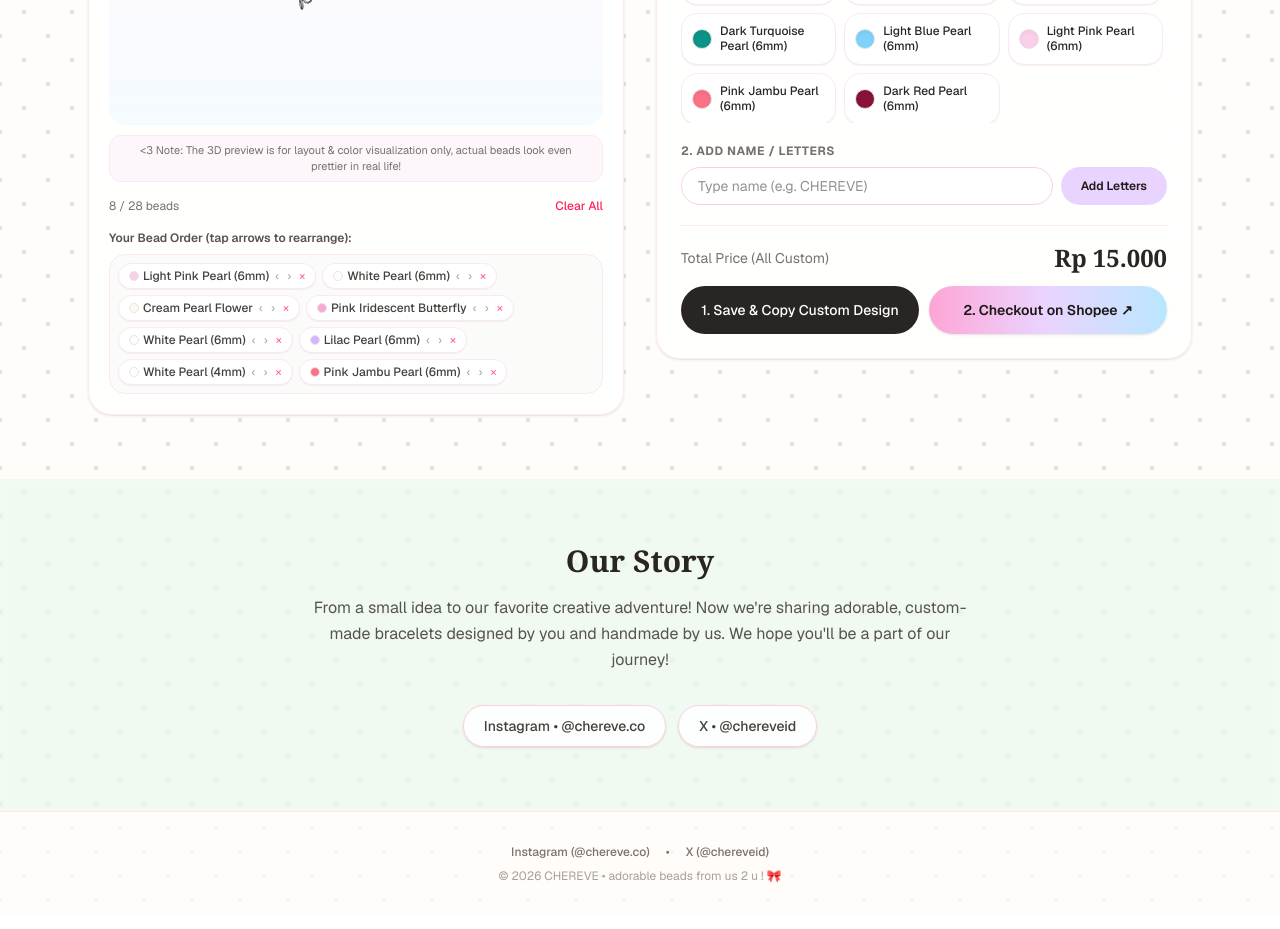
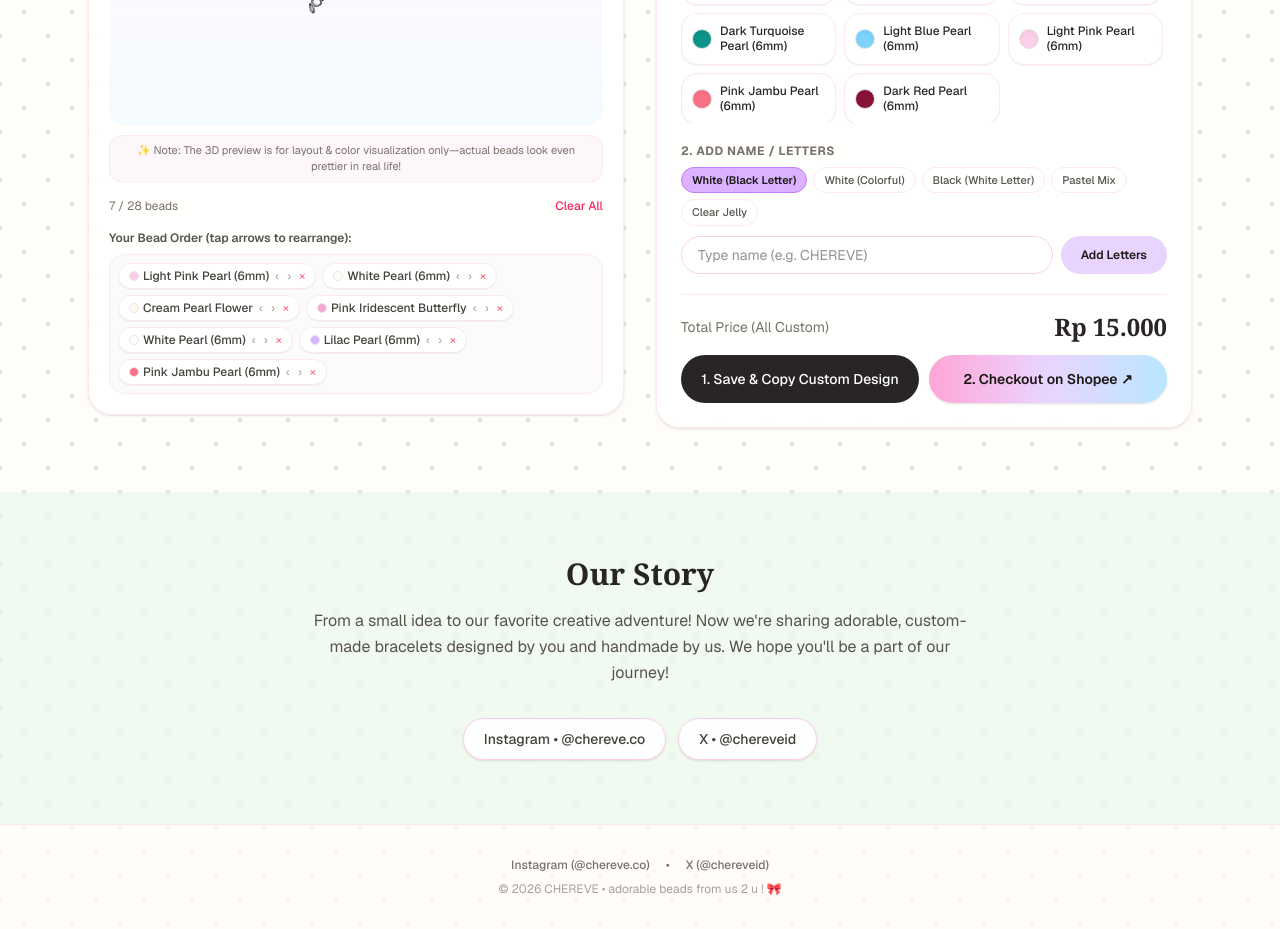
Before and after one commit to chereveid/chereve, a Next.js app: page / in a window 1280 px wide. Shown: the part 1500-2429 px from the top of the page. Built offline with nearby package versions, Linux system fonts and the light colour scheme.

Commit message:
Add files via upload

```diff
--- a/app/BraceletStudio.tsx
+++ b/app/BraceletStudio.tsx
@@ -9,9 +9,10 @@ export type CatalogItem = {
   label: string;
   color: string;
   color2?: string;
+  letterStyle?: string;
   category: BeadCategory;
   mm: 4 | 6 | 8 | 10;
-  shape?: "round" | "heart" | "flower" | "daisy" | "butterfly" | "star" | "cube";
+  shape?: "round" | "heart" | "flower" | "daisy" | "butterfly" | "star" | "coin";
 };
 
 export type BeadItem = CatalogItem & { id: string };
@@ -67,6 +68,18 @@ const CATALOG: CatalogItem[] = [
   { label: "Clear Iridescent Star", color: "#E2E8F0", category: "shapes", mm: 8, shape: "star" },
 ];
 
+const LETTER_STYLES = [
+  { id: "white-black", en: "White (Black Letter)", idLabel: "Putih (Huruf Hitam)", bg: "#FFFFFF", fg: "#18181B" },
+  { id: "white-color", en: "White (Colorful)", idLabel: "Putih (Huruf Warna)", bg: "#FFFFFF", fg: "colorful" },
+  { id: "black-white", en: "Black (White Letter)", idLabel: "Hitam (Huruf Putih)", bg: "#18181B", fg: "#FFFFFF" },
+  { id: "pastel", en: "Pastel Mix", idLabel: "Pastel Warna-Warni", bg: "pastel", fg: "#18181B" },
+  { id: "jelly", en: "Clear Jelly", idLabel: "Bening Jelly", bg: "jelly", fg: "#FFFFFF" },
+];
+
+const PASTEL_COIN_COLORS = ["#F9C6D4", "#DCC6F8", "#C8F2D6", "#C3E5FA", "#FEF08A"];
+const JELLY_COIN_COLORS = ["#F472B6", "#A855F7", "#38BDF8", "#4ADE80", "#FB923C"];
+const COLORFUL_INKS = ["#EC4899", "#8B5CF6", "#0EA5E9", "#10B981", "#F59E0B"];
+
 const INITIAL_BEADS: BeadItem[] = [
   { id: "1", label: "Light Pink Pearl (6mm)", color: "#FBCFE8", category: "pearls", mm: 6, shape: "round" },
   { id: "2", label: "White Pearl (6mm)", color: "#FFFDF9", category: "pearls", mm: 6, shape: "round" },
@@ -74,28 +87,24 @@ const INITIAL_BEADS: BeadItem[] = [
   { id: "4", label: "Pink Iridescent Butterfly", color: "#F9A8D4", category: "shapes", mm: 10, shape: "butterfly" },
   { id: "5", label: "White Pearl (6mm)", color: "#FFFDF9", category: "pearls", mm: 6, shape: "round" },
   { id: "6", label: "Lilac Pearl (6mm)", color: "#D8B4FE", category: "pearls", mm: 6, shape: "round" },
-  { id: "7", label: "White Pearl (4mm)", color: "#FFFDF9", category: "pearls", mm: 4, shape: "round" },
-  { id: "8", label: "Pink Jambu Pearl (6mm)", color: "#FB7185", category: "pearls", mm: 6, shape: "round" },
+  { id: "7", label: "Pink Jambu Pearl (6mm)", color: "#FB7185", category: "pearls", mm: 6, shape: "round" },
 ];
 function getBeadWidth(b: BeadItem): number {
-  if (b.category === "letter") return 0.28;
+  if (b.category === "letter") return 0.3;
   if (b.shape === "butterfly") return 0.34;
   if (b.shape === "heart" || b.shape === "star" || b.shape === "flower" || b.shape === "daisy") return 0.3;
   return b.mm === 4 ? 0.22 : b.mm === 6 ? 0.31 : b.mm === 8 ? 0.39 : 0.47;
 }
 
-function makeLetterTexture(letter: string) {
+function makeLetterTexture(letter: string, bgColor: string, fgColor: string) {
   const canvas = document.createElement("canvas");
   canvas.width = 128;
   canvas.height = 128;
   const ctx = canvas.getContext("2d")!;
-  ctx.fillStyle = "#FFFDF9";
+  ctx.fillStyle = bgColor;
   ctx.fillRect(0, 0, 128, 128);
-  ctx.strokeStyle = "#F9C6D4";
-  ctx.lineWidth = 8;
-  ctx.strokeRect(4, 4, 120, 120);
-  ctx.fillStyle = "#292524";
-  ctx.font = "bold 72px serif";
+  ctx.fillStyle = fgColor;
+  ctx.font = "bold 76px sans-serif";
   ctx.textAlign = "center";
   ctx.textBaseline = "middle";
   ctx.fillText(letter, 64, 68);
@@ -146,10 +155,28 @@ function buildBeadMesh(b: BeadItem): THREE.Object3D {
   const scale = b.mm === 4 ? 0.11 : b.mm === 6 ? 0.155 : b.mm === 8 ? 0.195 : 0.235;
 
   if (b.category === "letter") {
-    return new THREE.Mesh(
-      new THREE.BoxGeometry(0.26, 0.26, 0.26),
-      new THREE.MeshStandardMaterial({ map: makeLetterTexture(b.label), roughness: 0.25 })
+    const tex = makeLetterTexture(b.label, b.color, b.color2 || "#18181B");
+    const isJelly = b.letterStyle === "jelly";
+    const sideMat = new THREE.MeshPhysicalMaterial({
+      color: b.color,
+      roughness: 0.15,
+      clearcoat: 1,
+      transparent: isJelly,
+      opacity: isJelly ? 0.72 : 1,
+    });
+    const faceMat = new THREE.MeshPhysicalMaterial({
+      map: tex,
+      roughness: 0.15,
+      clearcoat: 1,
+      transparent: isJelly,
+      opacity: isJelly ? 0.85 : 1,
+    });
+    const coin = new THREE.Mesh(
+      new THREE.CylinderGeometry(0.165, 0.165, 0.1, 28),
+      [sideMat, faceMat, faceMat]
     );
+    coin.rotation.x = Math.PI / 2;
+    return coin;
   }
 
   const tex = makeSpecialTexture(b);
@@ -226,11 +253,11 @@ function buildBeadMesh(b: BeadItem): THREE.Object3D {
 
   return new THREE.Mesh(new THREE.SphereGeometry(scale, 32, 32), mat);
 }
-
 export default function BraceletStudio({ lang }: { lang: "en" | "id" }) {
   const mountRef = useRef<HTMLDivElement>(null);
   const [beads, setBeads] = useState<BeadItem[]>(INITIAL_BEADS);
   const [tab, setTab] = useState<BeadCategory>("pearls");
+  const [letterStyle, setLetterStyle] = useState("white-black");
   const [word, setWord] = useState("");
   const [copied, setCopied] = useState(false);
 
@@ -260,7 +287,6 @@ export default function BraceletStudio({ lang }: { lang: "en" | "id" }) {
     const group = new THREE.Group();
     scene.add(group);
 
-    // Calculate exact bracelet radius so beads touch snugly with zero gap
     const widths = beads.map(getBeadWidth);
     const totalBeadArc = widths.reduce((sum, w) => sum + w, 0);
     const chainGap = 0.85;
@@ -277,7 +303,6 @@ export default function BraceletStudio({ lang }: { lang: "en" | "id" }) {
     const startAngle = -beadAngleSpan / 2;
     const endAngle = beadAngleSpan / 2;
 
-    // Place beads side-by-side touching seamlessly
     let cursor = startAngle;
     beads.forEach((b, i) => {
       const w = widths[i];
@@ -289,14 +314,12 @@ export default function BraceletStudio({ lang }: { lang: "en" | "id" }) {
       group.add(obj);
     });
 
-    // Silver bead caps snug against first & last bead
     [startAngle - 0.05 / radius, endAngle + 0.05 / radius].forEach((a) => {
       const cap = new THREE.Mesh(new THREE.SphereGeometry(0.085, 16, 16), silverMat);
       cap.position.set(Math.sin(a) * radius, 0, Math.cos(a) * radius);
       group.add(cap);
     });
 
-    // Silver extender chain along the back gap
     const backSpan = Math.PI * 2 - beadAngleSpan - 0.16 / radius;
     const linkCount = Math.max(4, Math.round((backSpan * radius) / 0.11));
     for (let i = 0; i <= linkCount; i++) {
@@ -308,7 +331,6 @@ export default function BraceletStudio({ lang }: { lang: "en" | "id" }) {
       group.add(link);
     }
 
-    // Clasp jump ring + dangling silver tail
     const claspAngle = startAngle - 0.12 / radius;
     const jumpRing = new THREE.Mesh(new THREE.TorusGeometry(0.1, 0.018, 10, 24), silverMat);
     jumpRing.position.set(Math.sin(claspAngle) * radius, 0, Math.cos(claspAngle) * radius);
@@ -325,6 +347,7 @@ export default function BraceletStudio({ lang }: { lang: "en" | "id" }) {
       tailLink.rotation.y = claspAngle + (d % 2 === 0 ? 0.5 : -0.5);
       group.add(tailLink);
     }
+
     let dragging = false;
     let prevX = 0;
     let prevY = 0;
@@ -368,7 +391,6 @@ export default function BraceletStudio({ lang }: { lang: "en" | "id" }) {
       renderer.dispose();
     };
   }, [beads]);
-
   const addBead = (item: CatalogItem) => {
     if (beads.length >= 28) return;
     setBeads([...beads, { ...item, id: `${Date.now()}-${Math.random()}` }]);
@@ -377,14 +399,29 @@ export default function BraceletStudio({ lang }: { lang: "en" | "id" }) {
   const addLetters = () => {
     const clean = word.toUpperCase().replace(/[^A-Z]/g, "").slice(0, 12);
     if (!clean) return;
-    const newLetters: BeadItem[] = clean.split("").map((ch, idx) => ({
+    const styleObj = LETTER_STYLES.find((s) => s.id === letterStyle) || LETTER_STYLES[0];
+    const newLetters: BeadItem[] = clean.split("").map((ch, idx) => {
+      const bg =
+        styleObj.bg === "pastel"
+          ? PASTEL_COIN_COLORS[idx % PASTEL_COIN_COLORS.length]
+          : styleObj.bg === "jelly"
+          ? JELLY_COIN_COLORS[idx % JELLY_COIN_COLORS.length]
+          : styleObj.bg;
+      const fg =
+        styleObj.fg === "colorful"
+          ? COLORFUL_INKS[idx % COLORFUL_INKS.length]
+          : styleObj.fg;
+      return {
         id: `${Date.now()}-${idx}-${Math.random()}`,
         label: ch,
-      color: "#FFFDF9",
+        color: bg,
+        color2: fg,
+        letterStyle: styleObj.id,
         category: "letter",
         mm: 6,
-      shape: "cube",
-    }));
+        shape: "coin",
+      };
+    });
     setBeads([...beads, ...newLetters].slice(0, 28));
     setWord("");
   };
@@ -410,7 +447,8 @@ export default function BraceletStudio({ lang }: { lang: "en" | "id" }) {
     { id: "shapes", en: "Shapes & Charms", idLabel: "Bentuk & Charm" },
   ];
 
-  const orderSummary = `🎀 CHEREVE Custom Bracelet Order 🎀\nBeads (${beads.length}): ${beads.map((b) => b.label).join(" - ")}\nTotal: Rp 15.000`;
+  const styleLabel = LETTER_STYLES.find((s) => s.id === letterStyle)?.en || "White (Black Letter)";
+  const orderSummary = `🎀 CHEREVE Custom Bracelet Order 🎀\nBeads (${beads.length}): ${beads.map((b) => b.label).join(" - ")}\nLetter Bead Style: ${styleLabel}\nTotal: Rp 15.000`;
 
   const copyOrder = () => {
     navigator.clipboard.writeText(orderSummary);
@@ -436,8 +474,8 @@ export default function BraceletStudio({ lang }: { lang: "en" | "id" }) {
           <div ref={mountRef} className="w-full h-72 sm:h-80 rounded-2xl bg-gradient-to-b from-pink-50/70 via-purple-50/50 to-sky-50/70 cursor-grab active:cursor-grabbing" />
           <p className="mt-2.5 text-[11px] text-center text-stone-500 bg-pink-50/70 border border-pink-100 rounded-xl px-3 py-1.5">
             {lang === "en"
-            ? "<3 Note: The 3D preview is for layout & color visualization only, actual beads look even prettier in real life!"
-            : "<3 Catatan: Preview 3D hanya ilustrasi susunan & warna ya, manik aslinya jauh lebih cantik dan berkilau!"}
+              ? "✨ Note: The 3D preview is for layout & color visualization only—actual beads look even prettier in real life!"
+              : "✨ Catatan: Preview 3D hanya ilustrasi susunan & warna ya—manik aslinya jauh lebih cantik dan berkilau!"}
           </p>
           <div className="flex items-center justify-between mt-4 text-xs text-stone-500">
             <span>{beads.length} / 28 {lang === "en" ? "beads" : "manik"}</span>
@@ -494,6 +532,22 @@ export default function BraceletStudio({ lang }: { lang: "en" | "id" }) {
             <label className="block text-xs font-bold uppercase tracking-wider text-stone-500 mb-2">
               {lang === "en" ? "2. Add Name / Letters" : "2. Tambah Nama / Huruf"}
             </label>
+            <div className="flex flex-wrap gap-1.5 mb-2.5">
+              {LETTER_STYLES.map((st) => (
+                <button
+                  key={st.id}
+                  type="button"
+                  onClick={() => setLetterStyle(st.id)}
+                  className={`px-2.5 py-1 rounded-full text-[11px] font-medium border transition ${
+                    letterStyle === st.id
+                      ? "bg-purple-300 text-stone-900 border-purple-400 font-semibold"
+                      : "bg-white text-stone-600 border-pink-100 hover:bg-pink-50"
+                  }`}
+                >
+                  {lang === "en" ? st.en : st.idLabel}
+                </button>
+              ))}
+            </div>
             <div className="flex gap-2">
               <input type="text" value={word} onChange={(e) => setWord(e.target.value)} placeholder={lang === "en" ? "Type name (e.g. CHEREVE)" : "Ketik nama (cth: CHEREVE)"} maxLength={12} className="flex-1 bg-white border border-pink-200 rounded-full px-4 py-2 text-sm text-stone-800 focus:outline-none focus:border-pink-400" />
               <button type="button" onClick={addLetters} className="bg-purple-200 hover:bg-purple-300 text-stone-900 font-semibold text-xs px-5 py-2 rounded-full transition">
```
Lines whose indentation alone changed are shown as unchanged.
